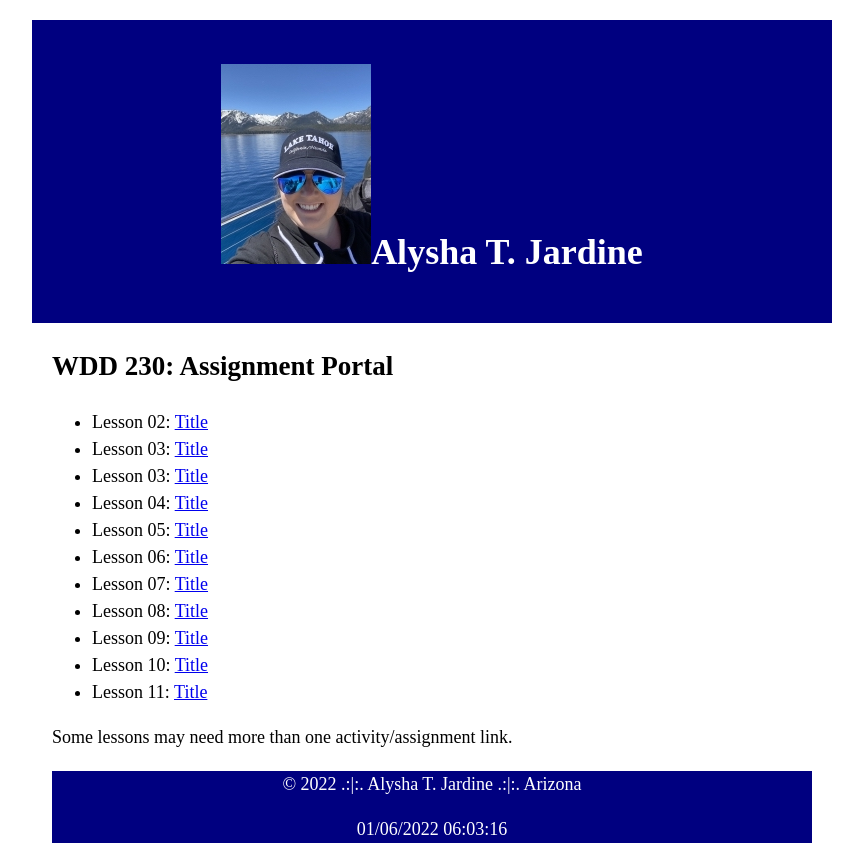
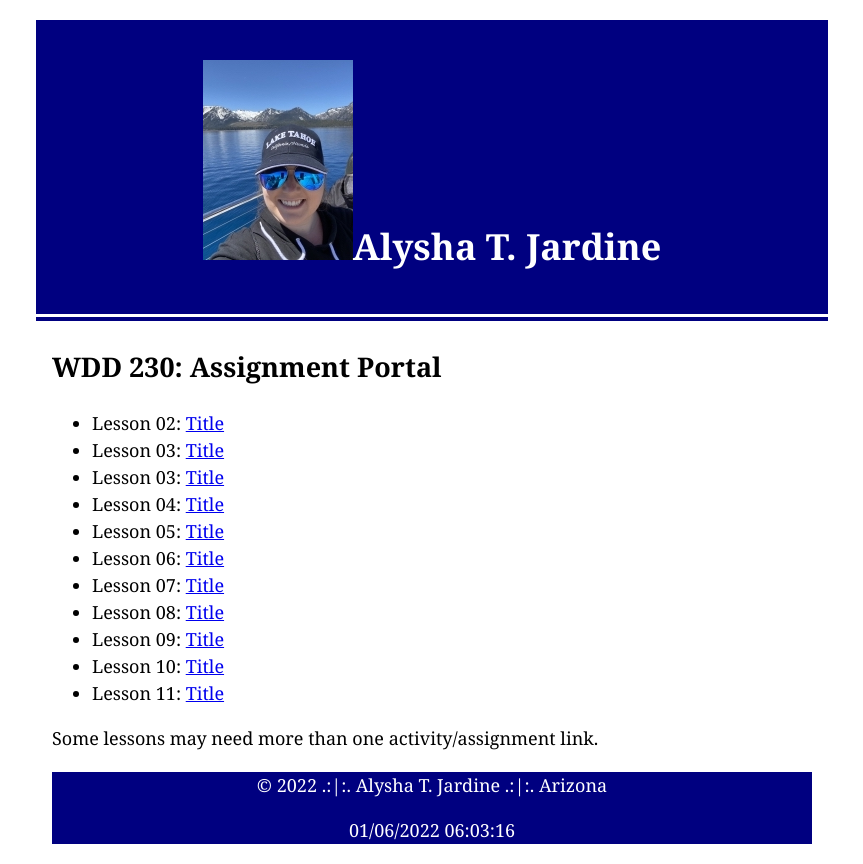
Before and after one commit to atjardine/wdd230, a plain HTML site: page index.html in a window 1280 px wide. Shown: the whole page, without its empty margins (208-1071 px from the left). Drawn offline with Linux system fonts and the light colour scheme.

Commit message:
css edit

```diff
--- a/css/main.css
+++ b/css/main.css
@@ -1,11 +1,13 @@
 body {
     font-size: 18px;
     line-height: 1.5;
+    grid-template-columns: 160px auto;
 }
 
 header, nav, main, footer {
     margin: 1.25rem auto;
     max-width: 760px;
+    font-family:Georgia, 'Times New Roman', Times, serif;
 }
 
 header, footer {
@@ -16,10 +18,11 @@ header, footer {
 }
 
 p img {
-    float: right;
+    float: left;
     margin: 10px;
     border: 1px solid #000;
 }
 header {
-    padding: 1.25rem;
+    padding: 1rem;
+    border-bottom: 10px double;
 }
```
